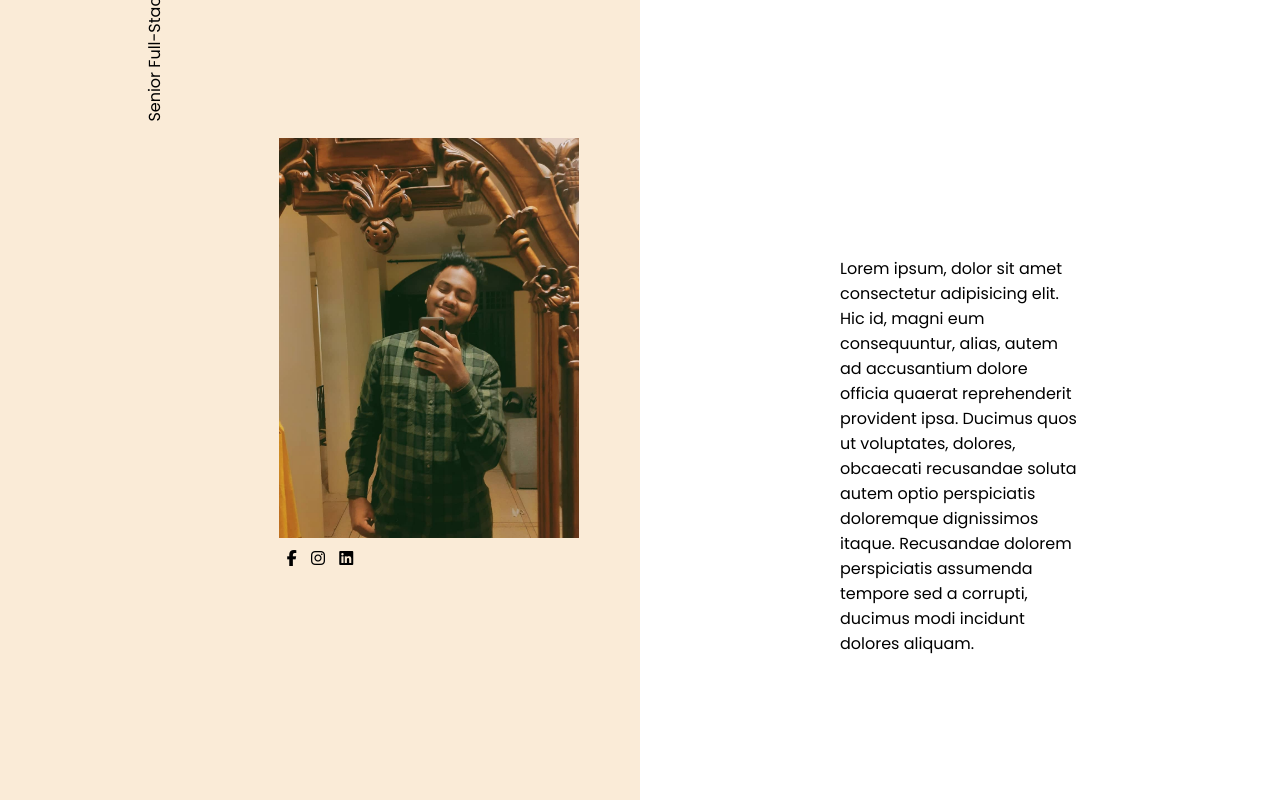
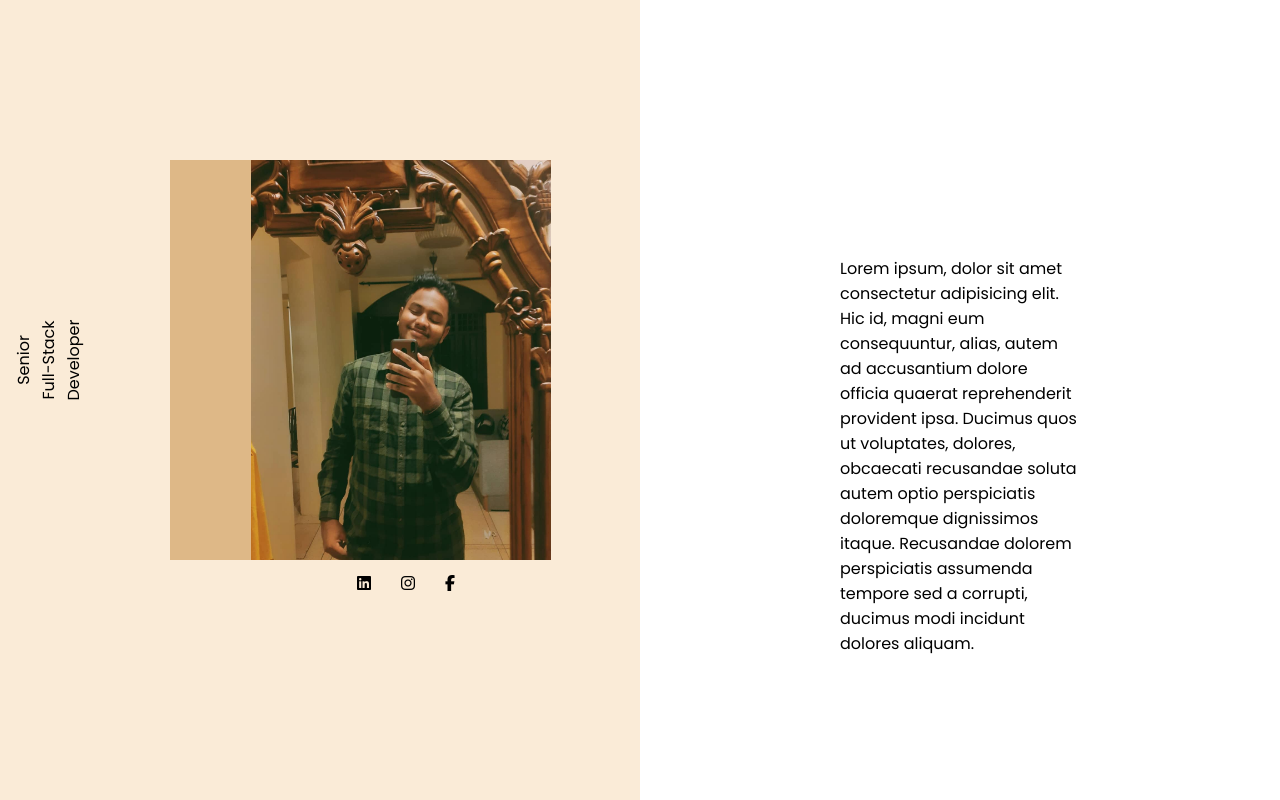
Before and after one commit to Tnaidar-Global/tnaidarglobalsite, a plain HTML site: page teamsextension.html in a window 1280 px wide. Drawn offline with Linux system fonts and the light colour scheme.

Commit message:
Team extension updated

```diff
--- a/teamsextension.html
+++ b/teamsextension.html
@@ -10,8 +10,8 @@
         @import url("https://fonts.googleapis.com/css2?family=Poppins:wght@100;200;300;400;500;600;700;800&display=swap");
 
         * {
-            margin: 0;
-            padding: 0;
+            margin: 0px;
+            padding: 0px;
             box-sizing: border-box;
             font-family: 'Poppins';
         }
@@ -22,13 +22,18 @@
             height: 100%;
             align-items: center;
             background-color: antiquewhite;
-            overflow: auto;
         }
 
         .card {
-            max-width: 550px;
+            margin-top: 25%;
+            max-width: 300px;
             max-height: 600px;
-            overflow: auto;
+            background-color:burlywood;
+            overflow: visible;
+        }
+
+        .special {
+            display: inline-flex;
         }
 
         .rotate {
@@ -37,18 +42,16 @@
         }
 
         .card-image {
+            width: 300px;
             height: 400px;
-            width: 300px;
-            margin-top: 25%;
-            margin-left: 0%;
+            padding: 0px;
+            margin: 0px;
         }
 
-        .card .social-media-icons {
-            justify-content: right;
-        }
-
-        .social-media-icons i {
-            padding: 5px;
+        .social-media-icons i{
+            display: inline-block;
+            padding: 15px;
+            float: inline-end;
             color: black;
         }
 
@@ -67,13 +70,17 @@
 <body>
     <div class="container">
         <div class="card-container">
+
             <center>
                 <div class="card">
-                    <div class="rotate">
-                        Senior Full-Stack Developer
+                    <div class="special">
+                        <div class="rotate">
+                            Senior Full-Stack Developer
+                        </div>
+
+                        <img src="Images/sabiq.jpg" alt="" class="card-image" />
                     </div>
 
-                    <img src="Images/sabiq.jpg" alt="" class="card-image" />
 
                     <div class="social-media-icons">
                         <!--facebook-->
```
